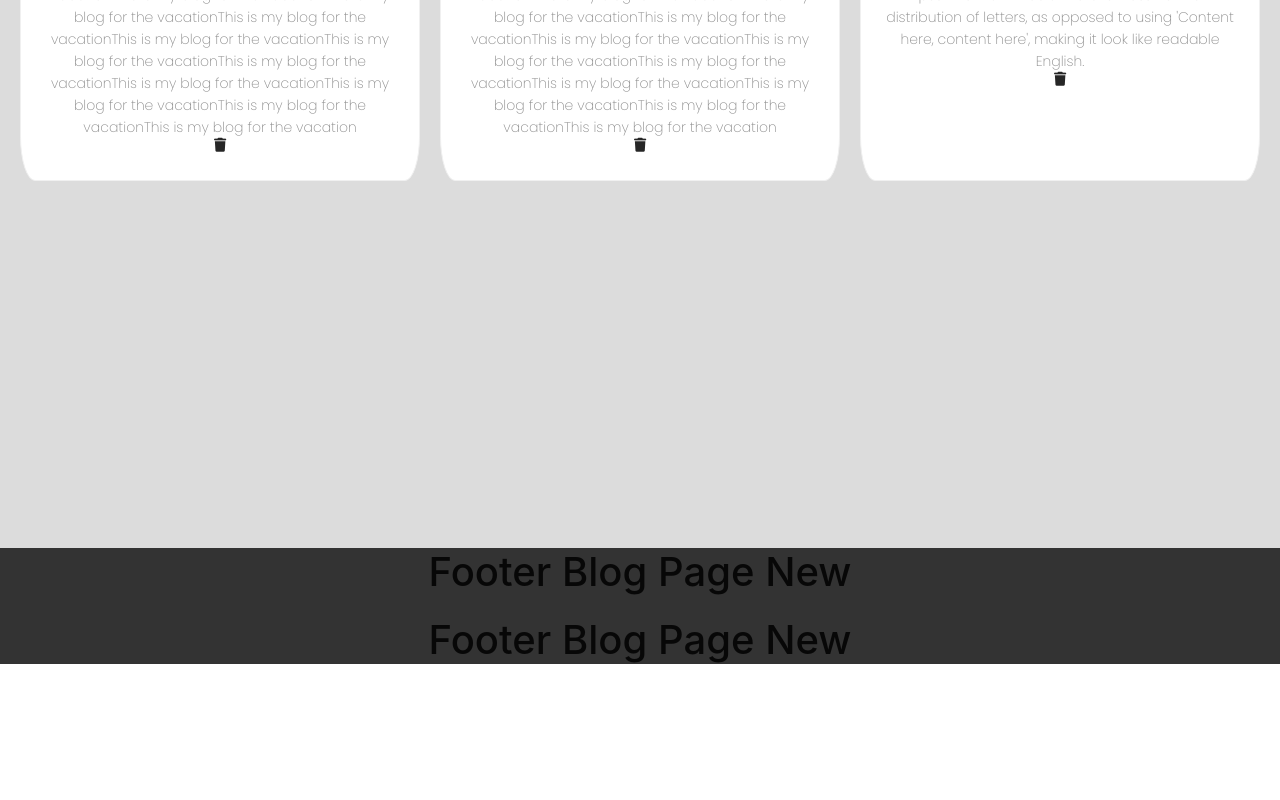
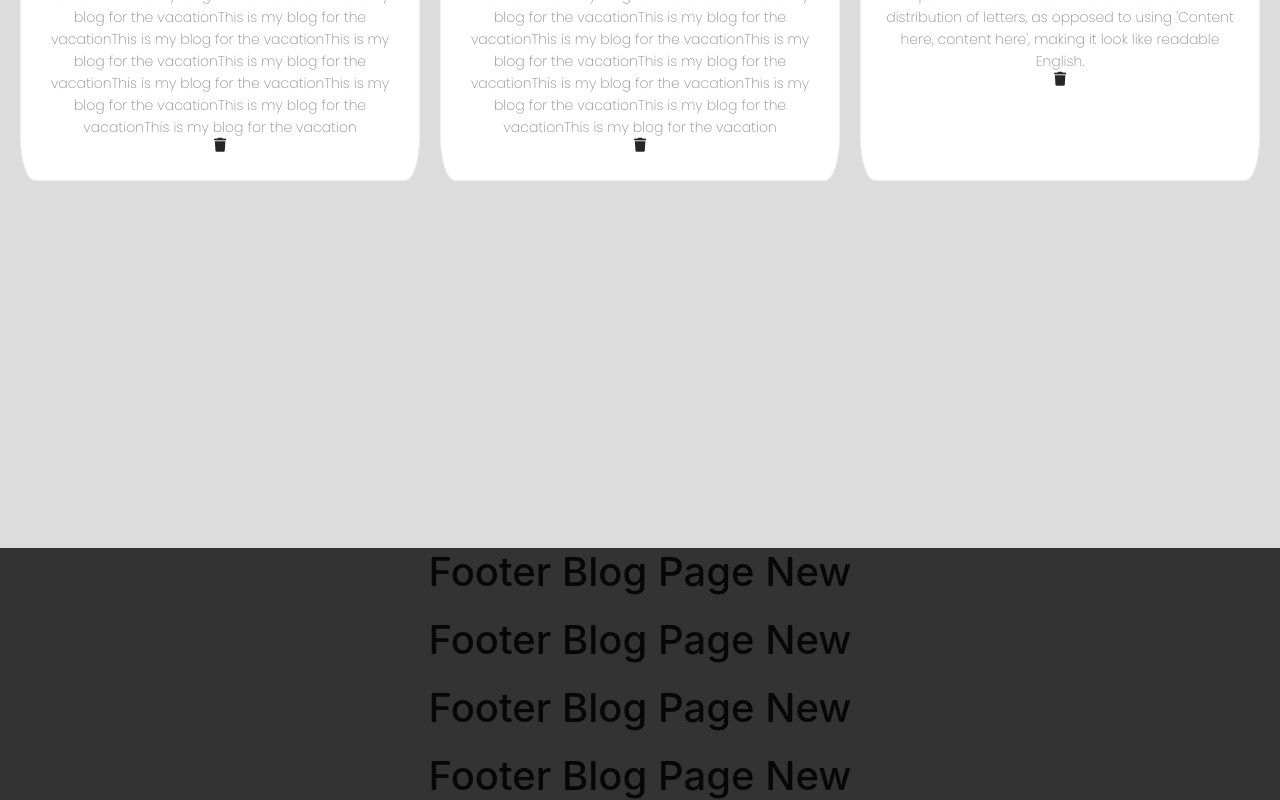
Before and after one commit to MohammedHaris96/Blog-Page, a React (Create React App) app: page / in a window 1280 px wide. Shown: the part 312-1112 px from the top of the page. Before the commit the page ends 976 px from the top, so only its background shows below. Built offline with nearby package versions, Linux system fonts and the light colour scheme; data requests are answered from the project's data file; the HTML template or start-up script is replaced by a standard one.

Commit message:
minor change

```diff
--- a/src/Components/Footer.js
+++ b/src/Components/Footer.js
@@ -5,6 +5,7 @@ const Footer = () => {
     <div className="footer">
       <h1>Footer Blog Page New</h1>
       <h1>Footer Blog Page New</h1>
+      <h1>Footer Blog Page New</h1>  <h1>Footer Blog Page New</h1>
     </div>
   );
 };
```
